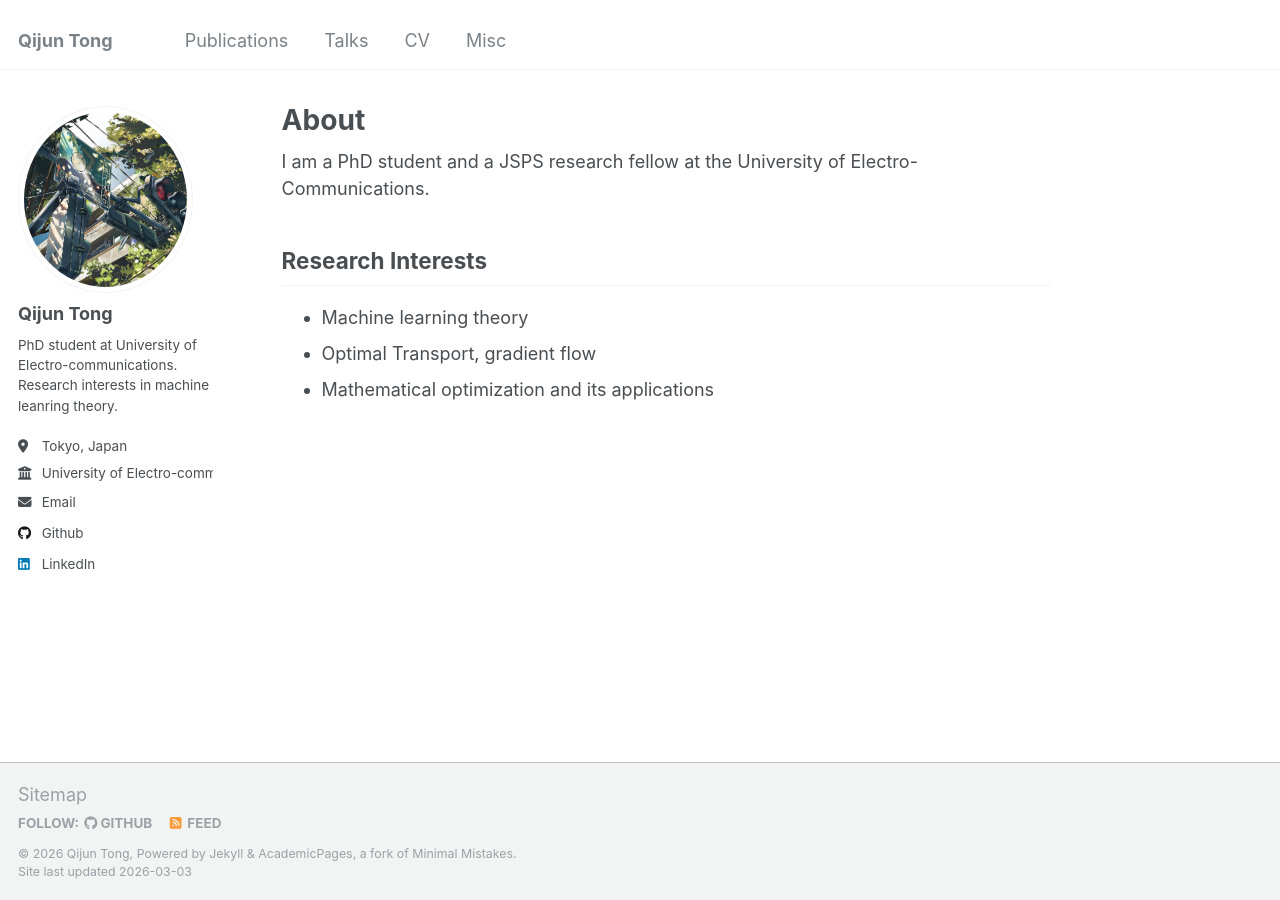
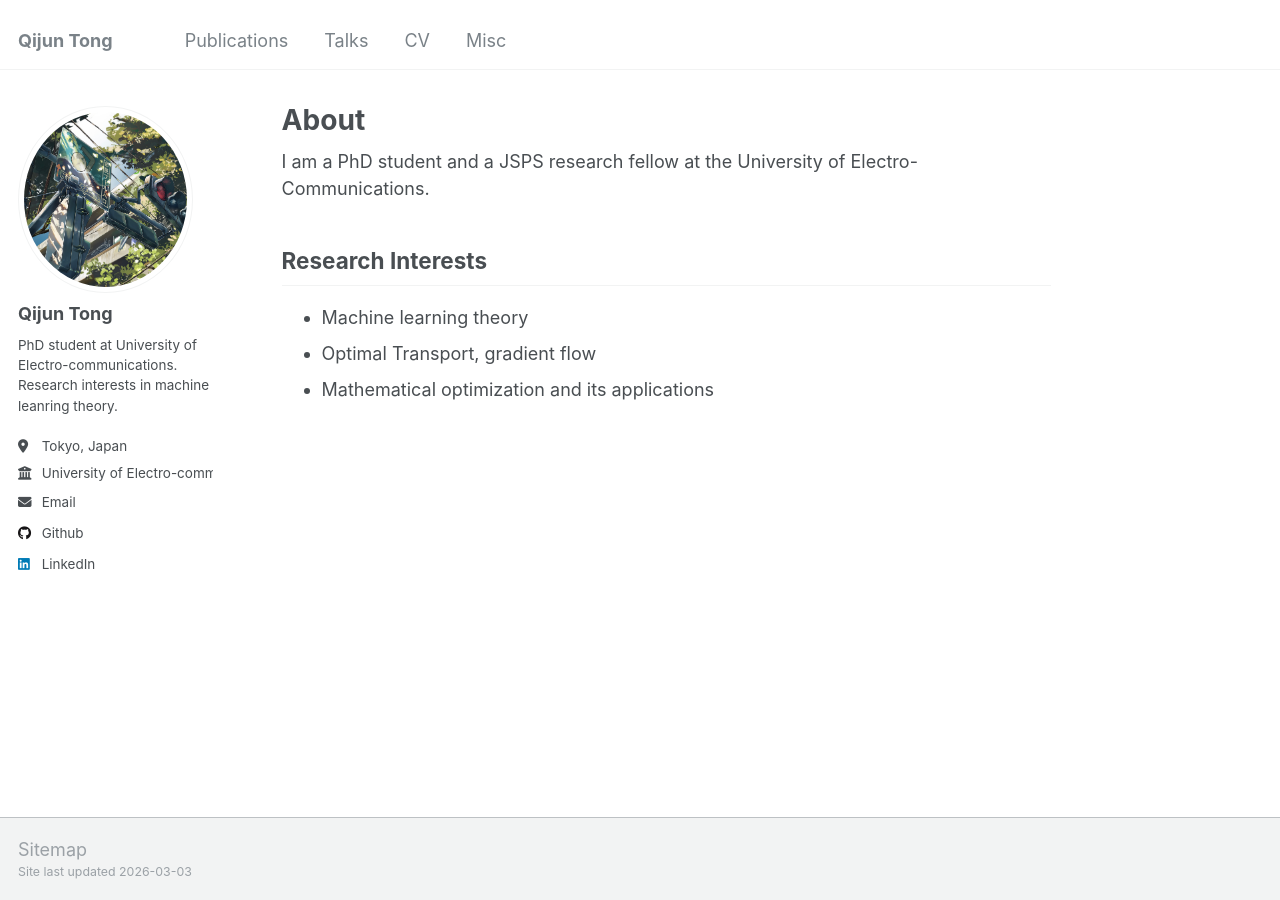
Before and after one commit to QijunTong0/QijunTong, a Jekyll site: the page built from _pages/about.md, in a window 1280 px wide. Built offline with Jekyll 4.4.1, drawn with Linux system fonts in a browser that asks for light colours.

Commit message:
Remove social media links from footer and simplify copyright notice

```diff
--- a/_includes/footer.html
+++ b/_includes/footer.html
@@ -1,25 +1,3 @@
-{% include base_path %}
-
-{% if site.author.github or site.author.bitbucket or site.atom_feed.hide != true %}
-<div class="page__footer-follow">
-  <ul class="social-icons">
-    {% if site.data.ui-text[site.locale].follow_label %}
-      <li><strong>{{ site.data.ui-text[site.locale].follow_label }}</strong></li>
-    {% endif %}
-    {% if site.author.github %}
-      <li><a href="http://github.com/{{ site.author.github }}"><i class="fab fa-github" aria-hidden="true"></i> GitHub</a></li>
-    {% endif %}
-    {% if site.author.bitbucket %}
-      <li><a href="http://bitbucket.org/{{ site.author.bitbucket }}"><i class="fab fa-bitbucket" aria-hidden="true"></i> Bitbucket</a></li>
-    {% endif %}
-    {% if site.atom_feed.hide != true %}
-    <li><a href="{% if site.atom_feed.path %}{{ site.atom_feed.path }}{% else %}{{ base_path }}/feed.xml{% endif %}"><i class="fa fa-fw fa-rss-square" aria-hidden="true"></i> {{ site.data.ui-text[site.locale].feed_label | default: "Feed" }}</a></li>
-    {% endif %}
-  </ul>
+<div class="page__footer-copyright">
+  Site last updated {{ "now" | date: '%Y-%m-%d' }}
 </div>
-{% endif %}
-
-<div class="page__footer-copyright">
-  &copy; {{ site.time | date: '%Y' }} {{ site.name | default: site.title }}, {{ site.data.ui-text[site.locale].powered_by | default: "Powered by" }} <a href="http://jekyllrb.com" rel="nofollow">Jekyll</a> &amp; <a href="https://github.com/academicpages/academicpages.github.io">AcademicPages</a>, a fork of <a href="https://mademistakes.com/work/minimal-mistakes-jekyll-theme/" rel="nofollow">Minimal Mistakes</a>.<br />
-  Site last updated {{ "now" | date: '%Y-%m-%d' %}}
-</div>
```
